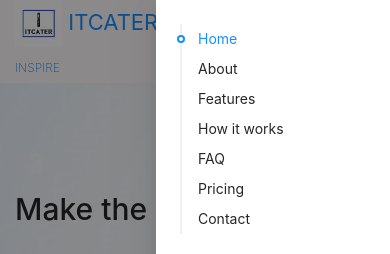
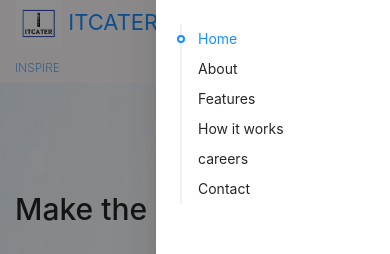
Before and after one commit to chandan25809/itcater, a React (Create React App) app: page / in a window 390 px wide. Both pictures are taken after a click on the button 352 px from the left and 41 px from the top of the page. Shown: the top 254 px of the page. Built offline with nearby package versions, Linux system fonts and the light colour scheme.

Commit message:
updated sidenav

```diff
--- a/src/components/common/header.js
+++ b/src/components/common/header.js
@@ -51,8 +51,7 @@ function AppHeader() {
               <Link href="#about" title="About" />
               <Link href="#feature" title="Features" />
               <Link href="#works" title="How it works" />
-              <Link href="#faq" title="FAQ" />
-              <Link href="#pricing" title="Pricing" />
+              <Link href="#pricing" title="careers" />
               <Link href="#contact" title="Contact" />
             </Anchor>
           </Drawer>
```
